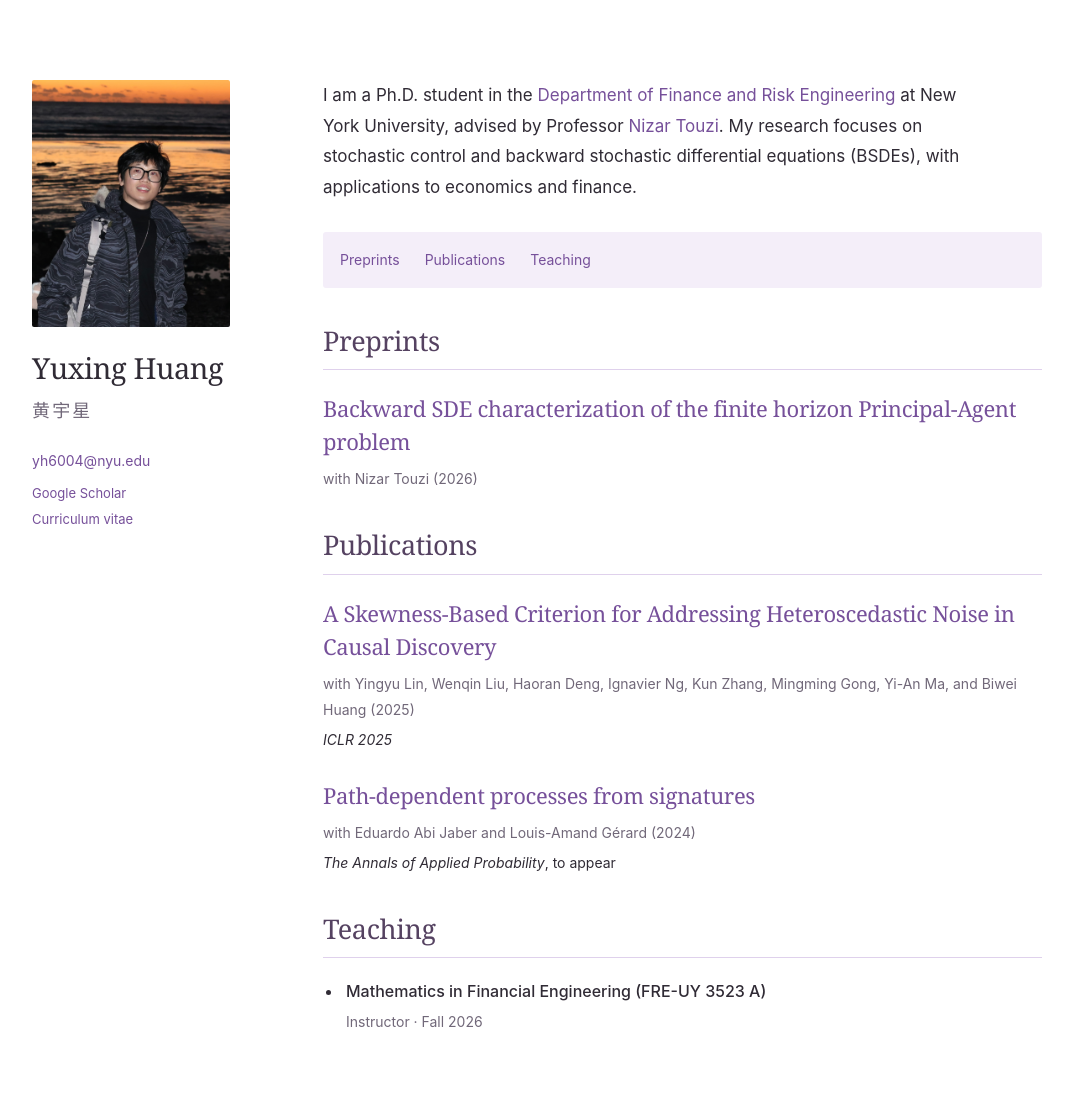
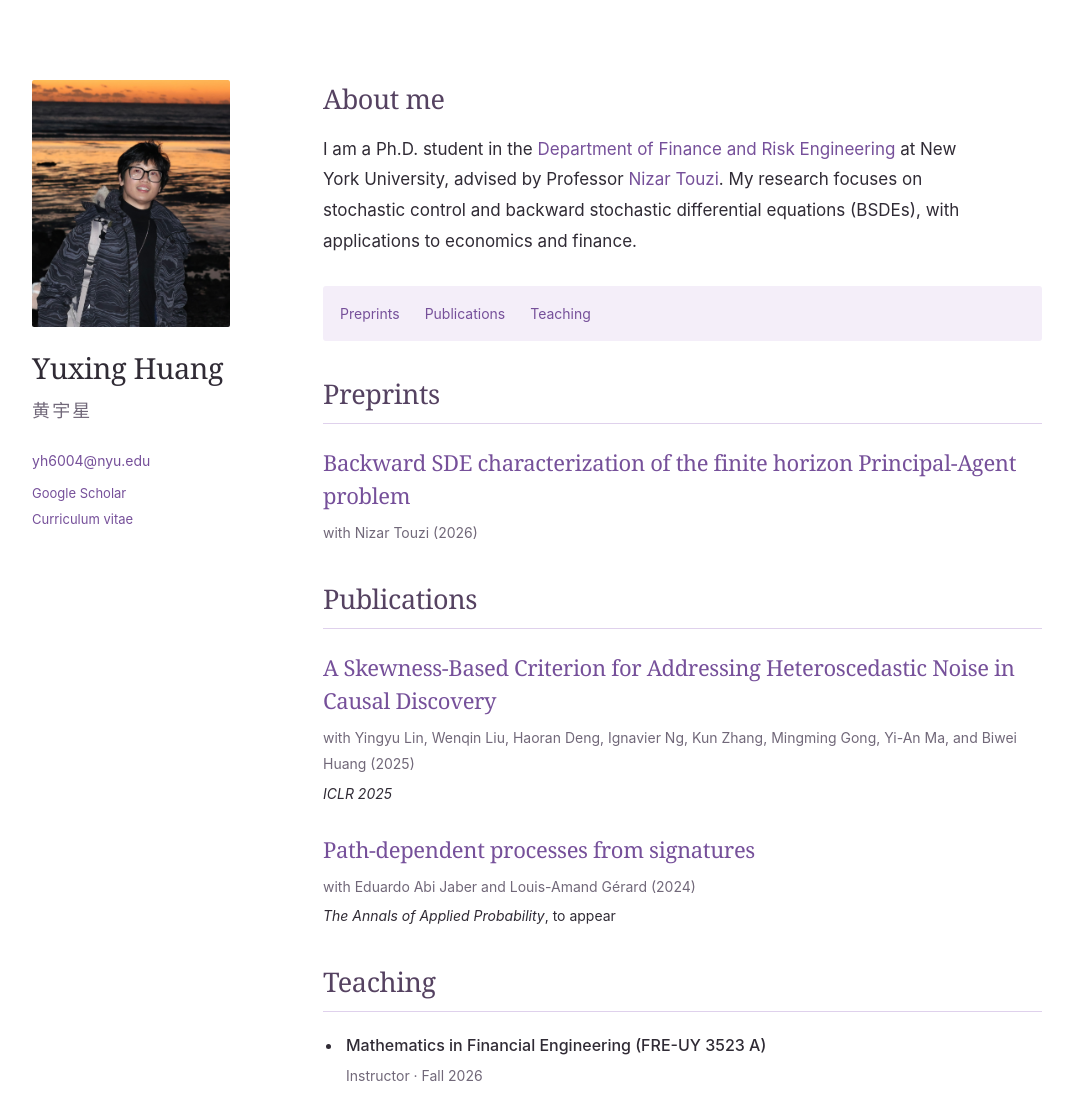
Before and after one commit to YuxingMath/yuxingmath.github.io, a Jekyll site: the page built from _pages/about.md, in a window 1280 px wide and 1177 px high. Shown: the top 1120 px of the window, without its empty margins (103-1176 px from the left). Built offline with Jekyll 4.4.1, drawn with Linux system fonts in a browser that asks for light colours.

Commit message:
Add About me heading above biography

```diff
--- a/_layouts/home.html
+++ b/_layouts/home.html
@@ -1,7 +1,10 @@
 ---
 layout: academic
 ---
-<div class="biography">{{ content }}</div>
+<section class="biography" aria-labelledby="about-title">
+  <h2 id="about-title">About me</h2>
+  {{ content }}
+</section>
 <nav class="section-nav" aria-label="Page sections">
   {% for item in site.data.navigation.main %}<a href="{{ item.url }}">{{ item.title }}</a>{% endfor %}
 </nav>
--- a/assets/css/academic.css
+++ b/assets/css/academic.css
@@ -26,6 +26,7 @@ h1, h2, h3 { margin: 0; font-family: var(--serif); font-weight: 400; line-height
 .main-content { min-width: 0; padding-top: 0; }
 .main-content:focus { outline: none; }
 .biography { max-width: 670px; }
+.biography h2 { font-size: 27px; color: #554261; margin-bottom: 16px; }
 .biography p:last-child { margin-bottom: 0; }
 .section-nav { display: flex; flex-wrap: wrap; gap: 8px 25px; align-items: center; padding: 12px 17px; margin: 30px 0 34px; background: var(--light-purple); border-radius: 3px; font-size: 14px; }
 .section-nav a { padding-block: 3px; }
@@ -61,7 +62,7 @@ h1, h2, h3 { margin: 0; font-family: var(--serif); font-weight: 400; line-height
   .profile-links { font-size: 12px; gap: 2px; margin-top: 4px; }
   .section-nav { font-size: 13px; gap: 4px 20px; padding: 10px 13px; margin-block: 25px 28px; }
   .academic-section { margin-top: 28px; scroll-margin-top: 18px; }
-  .academic-section h2 { font-size: 25px; }
+  .academic-section h2, .biography h2 { font-size: 25px; }
   .publication-entry h3 { font-size: 21px; }
   .publication-entry { padding-top: 18px; }
 }
@@ -83,7 +84,7 @@ h1, h2, h3 { margin: 0; font-family: var(--serif); font-weight: 400; line-height
   .profile-chinese { margin-bottom: 5px; }
   .profile-links { display: none; }
   .academic-section { margin-top: 24px; }
-  .academic-section h2 { font-size: 18pt; break-after: avoid; }
+  .academic-section h2, .biography h2 { font-size: 18pt; break-after: avoid; }
   .publication-entry { break-inside: avoid; }
   .publication-entry h3 { font-size: 13pt; }
   .paper-coauthors, .paper-venue { font-size: 10pt; }
```
